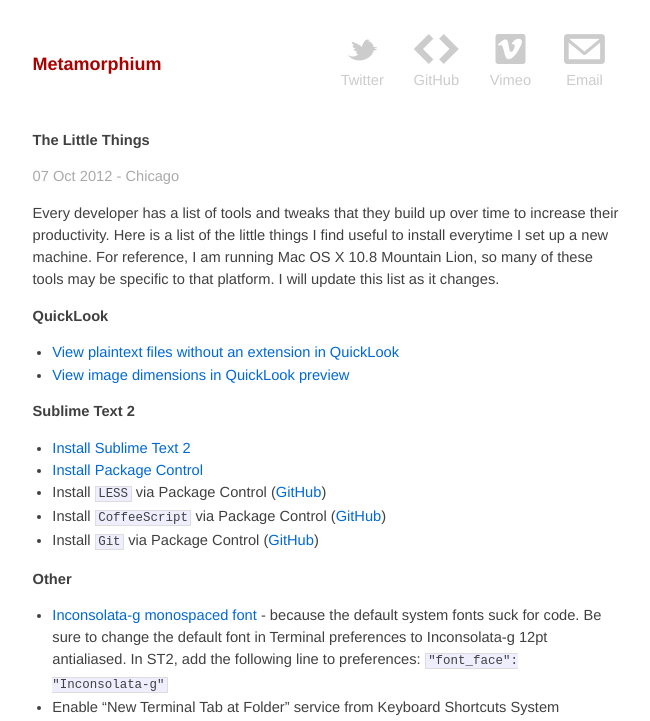
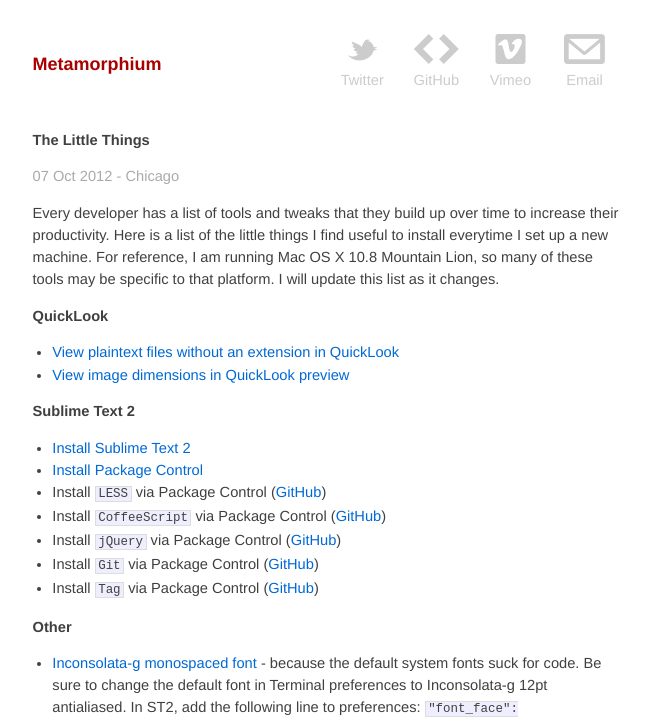
Before and after one commit to neilgupta/neilgupta.github.com, a Jekyll site: the page built from _posts/2012-10-07-the-little-things-developer.md, in a window 1280 px wide. Shown: the top 721 px of the page, without its empty margins (314-964 px from the left). Built offline with Jekyll 4.4.1, drawn with Linux system fonts in a browser that asks for light colours.

Commit message:
added jquery and tag sublime plugins

```diff
--- a/_posts/2012-10-07-the-little-things-developer.md
+++ b/_posts/2012-10-07-the-little-things-developer.md
@@ -18,7 +18,9 @@ Every developer has a list of tools and tweaks that they build up over time to i
 * [Install Package Control](http://wbond.net/sublime_packages/package_control)
 * Install `LESS` via Package Control ([GitHub](https://github.com/danro/LESS-sublime))
 * Install `CoffeeScript` via Package Control ([GitHub](https://github.com/Xavura/CoffeeScript-Sublime-Plugin))
+* Install `jQuery` via Package Control ([GitHub](https://github.com/SublimeText/jQuery))
 * Install `Git` via Package Control ([GitHub](https://github.com/kemayo/sublime-text-2-git))
+* Install `Tag` via Package Control ([GitHub](https://github.com/SublimeText/Tag))
 
 **Other**
 
```
